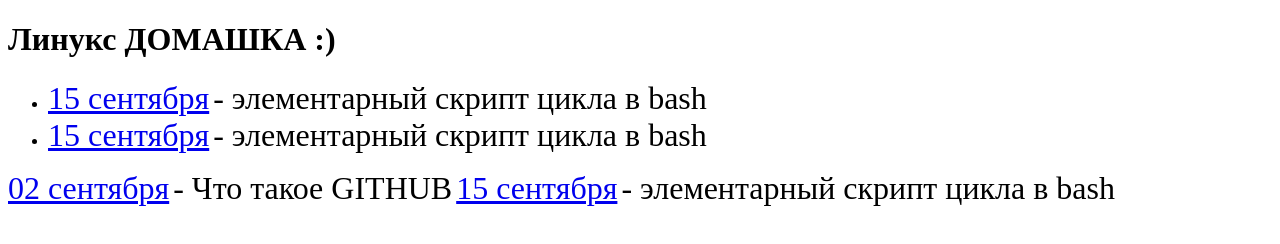
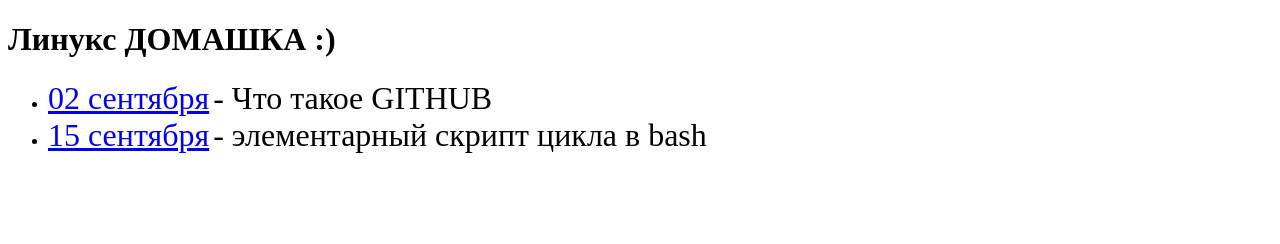
Before and after one commit to VladYanch/Linux, a plain HTML site: page index.html in a window 1280 px wide. Drawn offline with Linux system fonts and the light colour scheme.

Commit message:
Sep02 edit

```diff
--- a/index.html
+++ b/index.html
@@ -17,8 +17,8 @@
     <h1>Линукс ДОМАШКА :)</h1>
     <ul>
         <li>
-            <a class="font" href="./Sep15/script.sh">15 сентября</a>
-            <span class="font"> - элементарный скрипт цикла в bash</span>
+            <a class="font" href="./Sep15/script.sh">02 сентября</a>
+            <span class="font"> - Что такое GITHUB</span>
         </li>
 
         <li>
@@ -26,10 +26,10 @@
             <span class="font"> - элементарный скрипт цикла в bash</span>
         </li>
     </ul>
-    <a class="font" href="./Sep02/">02 сентября</a>
+    <!-- <a class="font" href="./Sep02/">02 сентября</a>
     <span class="font"> - Что такое GITHUB</span>
     <a class="font" href="./Sep15/script.sh">15 сентября</a>
-    <span class="font"> - элементарный скрипт цикла в bash</span>
+    <span class="font"> - элементарный скрипт цикла в bash</span> -->
 </body>
 
 </html>
```
Also changed, not shown: Sep02/Linux0902.txt.
